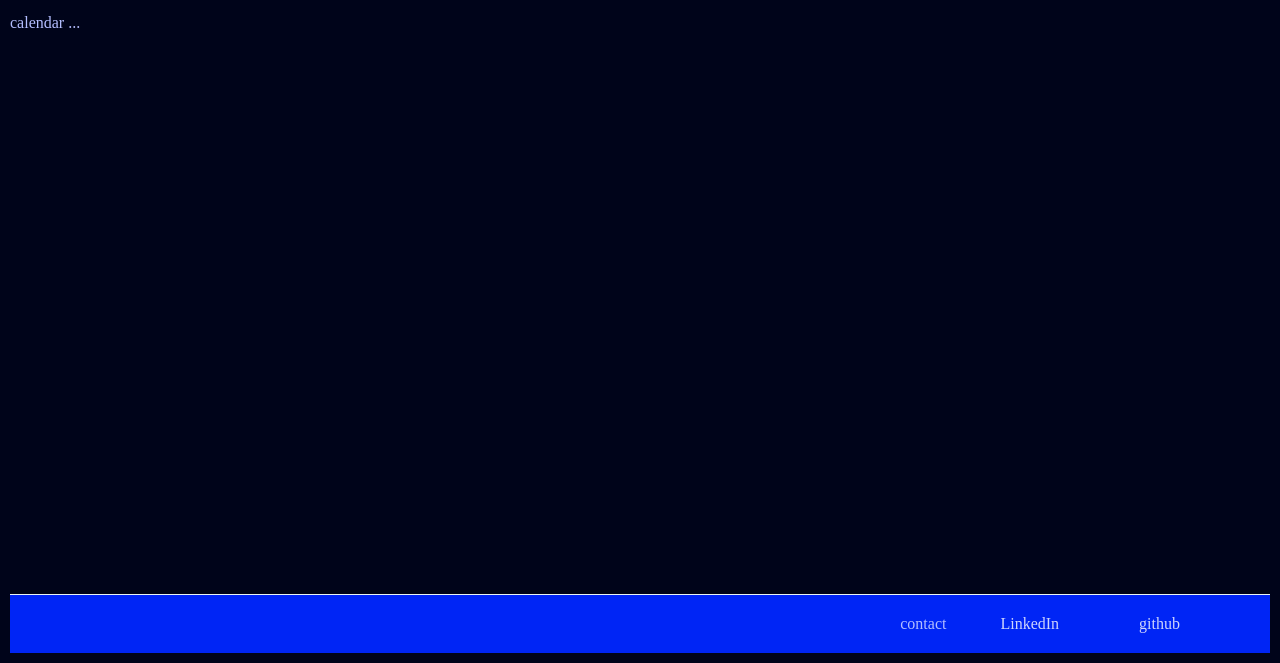
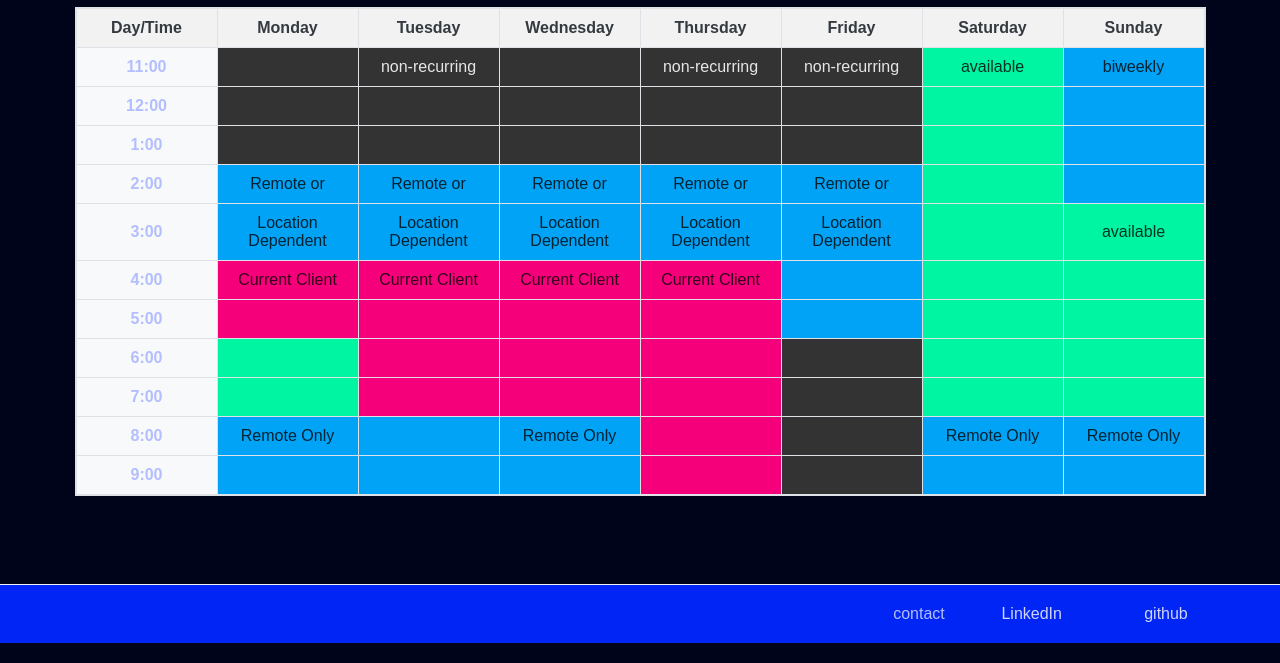
Before and after one commit to cmtakara/takara_tutoring, a plain HTML site: page pages/calendar.html in a window 1280 px wide. Shown: the part 157-820 px from the top of the page. Drawn offline with Linux system fonts and the light colour scheme.

Commit message:
added avaialability chart

```diff
--- a/pages/calendar.html
+++ b/pages/calendar.html
@@ -6,6 +6,7 @@
     <meta name="viewport" content="width=device-width, initial-scale=1.0">
     <title>TT - Availability</title>
     <link rel="stylesheet" href="../styles/main.css">
+    <link rel="stylesheet" href="../styles/availability.css">
 </head>
 
 <body>
@@ -21,13 +22,131 @@
         </button>
     </nav>
     <main>
-        <div>
-            <img />
-            <div>
-                <h3>calendar</h3>
-                <p>calendar ... </p>
-            </div>
-        </div>
+        <h1>Current Availability</h1>
+
+    <table>
+        <tr>
+            <th>Day/Time</th>
+            <th>Monday<br/></th>
+            <th>Tuesday<br/></th>
+            <th>Wednesday<br/></th>
+            <th>Thursday<br/></th>
+            <th>Friday<br/></th>
+            <th>Saturday<br/></th>
+            <th>Sunday<br/></th>
+        </tr>
+        <tr>
+            <td class="highlight"><b>11:00</b></td>
+            <td class="unavailable"></td>
+            <td class="unavailable">non-recurring</td>
+            <td class="unavailable"></td>
+            <td class="unavailable">non-recurring</td>
+            <td class="unavailable">non-recurring</td>
+            <td class="available">available</td>
+            <td class="special">biweekly</td>
+        </tr>
+        <tr>
+            <td class="highlight"><b>12:00</b></td>
+            <td class="unavailable"></td>
+            <td class="unavailable"></td>
+            <td class="unavailable"></td>
+            <td class="unavailable"></td>
+            <td class="unavailable"></td>
+            <td class="available"></td>
+            <td class="special"></td>
+        </tr>
+        <tr>
+            <td class="highlight"><b>1:00</b></td>
+            <td class="unavailable"></td>
+            <td class="unavailable"></td>
+            <td class="unavailable"></td>
+            <td class="unavailable"></td>
+            <td class="unavailable"></td>
+            <td class="available"></td>
+            <td class="special"></td>
+        </tr>
+        <tr>
+            <td class="highlight"><b>2:00</b></td>
+            <td class="special">Remote or </td>
+            <td class="special">Remote or </td>
+            <td class="special">Remote or </td>
+            <td class="special">Remote or </td>
+            <td class="special">Remote or </td>
+            <td class="available"></td>
+            <td class="special"></td>
+        </tr>
+        <tr>
+            <td class="highlight"><b>3:00</b></td>
+            <td class="special">Location Dependent</td>
+            <td class="special">Location Dependent</td>
+            <td class="special">Location Dependent</td>
+            <td class="special">Location Dependent</td>
+            <td class="special">Location Dependent</td>
+            <td class="available"></td>
+            <td class="available">available</td>
+        </tr>
+        <tr>
+            <td class="highlight"><b>4:00</b></td>
+            <td class="booked">Current Client</td>
+            <td class="booked">Current Client</td>
+            <td class="booked">Current Client</td>
+            <td class="booked">Current Client</td>
+            <td class="special"></td>
+            <td class="available"></td>
+            <td class="available"></td>
+        </tr>
+                <tr>
+            <td class="highlight"><b>5:00</b></td>
+            <td class="booked"></td>
+            <td class="booked"></td>
+            <td class="booked"></td>
+            <td class="booked"></td>
+            <td class="special"></td>
+            <td class="available"></td>
+            <td class="available"></td>
+        </tr>
+                <tr>
+            <td class="highlight"><b>6:00</b></td>
+            <td class="available"></td>
+            <td class="booked"></td>
+            <td class="booked"></td>
+            <td class="booked"></td>
+            <td class="unavailable"></td>
+            <td class="available"></td>
+            <td class="available"></td>
+        </tr>
+                <tr>
+            <td class="highlight"><b>7:00</b></td>
+            <td class="available"></td>
+            <td class="booked"></td>
+            <td class="booked"></td>
+            <td class="booked"></td>
+            <td class="unavailable"></td>
+            <td class="available"></td>
+            <td class="available"></td>
+        </tr>
+                <tr>
+            <td class="highlight"><b>8:00</b></td>
+            <td class="special">Remote Only</td>
+            <td class="special"></td>
+            <td class="special">Remote Only</td>
+            <td class="booked"></td>
+            <td class="unavailable"></td>
+            <td class="special">Remote Only</td>
+            <td class="special">Remote Only</td>
+        </tr>
+                <tr>
+            <td class="highlight"><b>9:00</b></td>
+            <td class="special"></td>
+            <td class="special"></td>
+            <td class="special"></td>
+            <td class="booked"></td>
+            <td class="unavailable"></td>
+            <td class="special"></td>
+            <td class="special"></td>
+        </tr>
+    </table>
+
     </main>
     <footer>
         contact &nbsp; &nbsp; &nbsp; <a href="" target="_blank">LinkedIn</a> &nbsp; &nbsp; &nbsp; <a href=""
--- /dev/null
+++ b/styles/availability.css
@@ -0,0 +1,56 @@
+        body {
+            font-family: Arial, sans-serif;
+            /* background-color: #f8f9fa; */
+            margin: 0;
+            padding: 0;
+        }
+
+        h1 {
+            text-align: center;
+            /* color: #343a40; */
+        }
+
+        table {
+            border-collapse: collapse;
+            margin: 20px auto;
+            background-color: #fff;
+            border: 2px solid #dee2e6;
+            box-shadow: 0 2px 4px rgba(0, 0, 0, 0.1);
+        }
+
+        th,
+        td {
+            border: 1px solid #dee2e6;
+            padding: 10px;
+            width: 120px;
+            text-align: center;
+        }
+
+        th {
+            background-color: #f2f2f2;
+            color: #343a40;
+        }
+
+        .highlight {
+            background-color: #f8f9fa;
+        }
+
+        .special {
+            background-color: hsl(200, 100%, 48%);
+            color: hsl(200, 100%, 10%);
+        }
+
+        .unavailable {
+            background-color: hsl(231, 0%, 20%);
+            color: hsl(231, 0%, 90%);
+        }
+
+        .booked {
+            background-color: hsl(330, 100%, 48%);
+            color: hsl(330, 100%, 10%);
+        }
+
+        .available {
+            background-color: hsl(160, 100%, 48%);
+            color: hsl(160, 100%, 10%);
+        }
```
